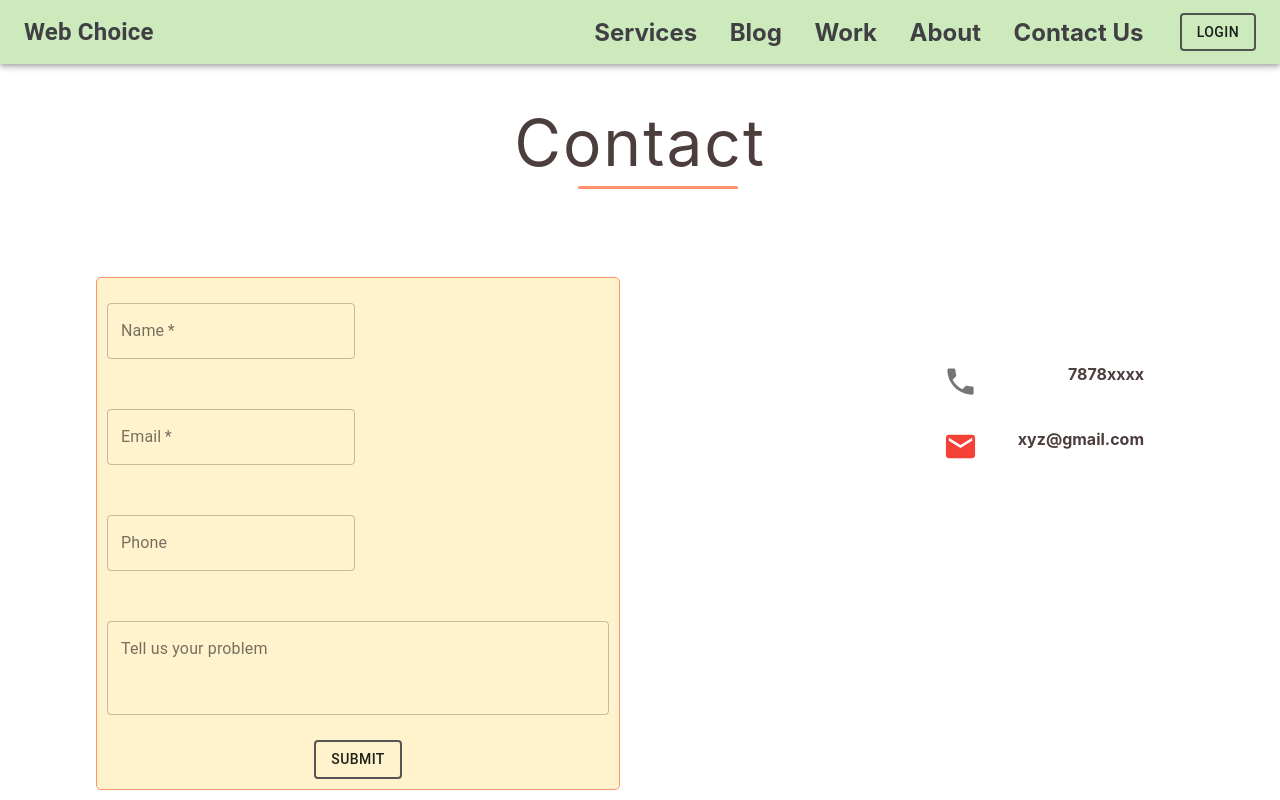
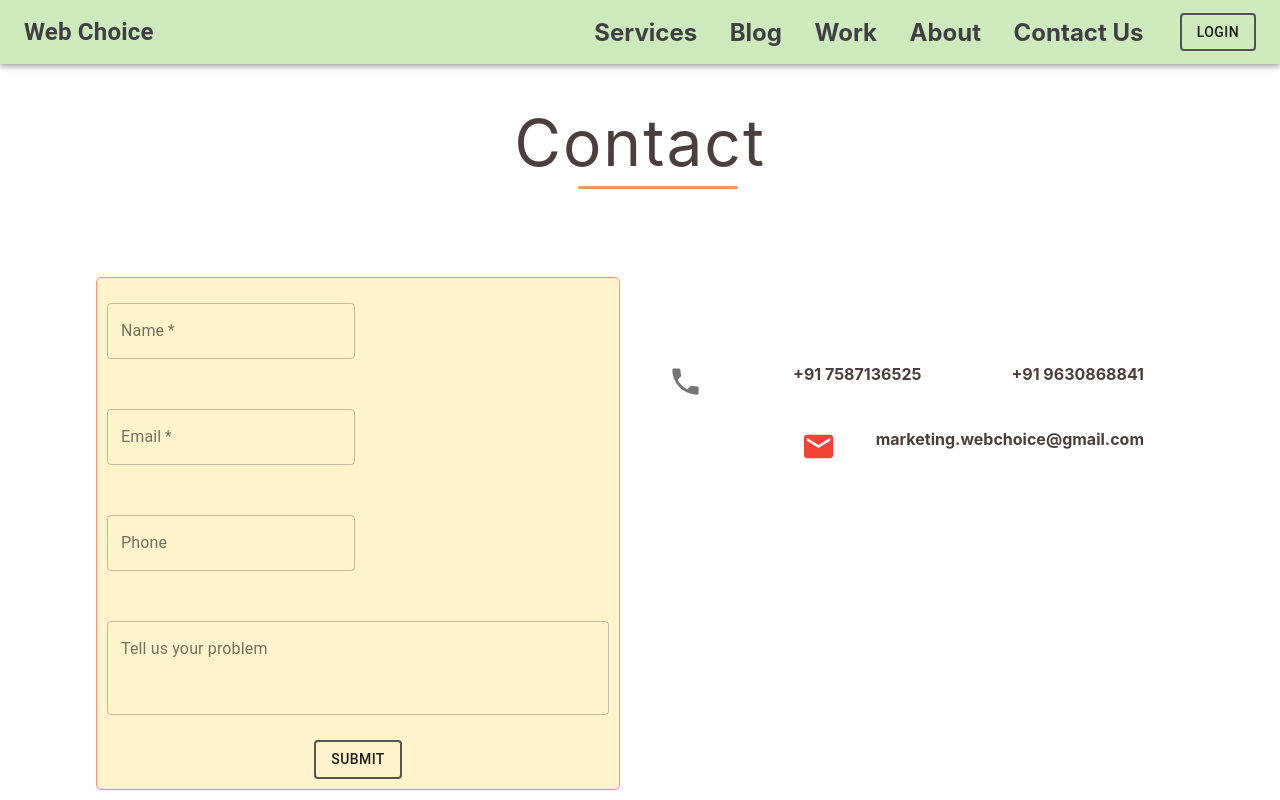
Before and after one commit to 99Atharva/Web-choice, a React (Create React App) app: page /contact in a window 1280 px wide. Shown: the top 800 px of the page. Built offline with nearby package versions, Linux system fonts and the light colour scheme.

Commit message:
commit done!

```diff
--- a/package.json
+++ b/package.json
@@ -13,6 +13,7 @@
     "react-dom": "^17.0.1",
     "react-router-dom": "^5.2.0",
     "react-scripts": "4.0.1",
+    "router": "^1.3.5",
     "web-vitals": "^0.2.4"
   },
   "scripts": {
--- a/src/Elements/Contact.js
+++ b/src/Elements/Contact.js
@@ -43,11 +43,12 @@ function Contact() {
 
                 <div className="phone">
                    <PhoneIcon fontSize="large" color="action" />
-                   <h4>7878xxxx </h4>
+                   <h4>+91 7587136525 </h4>
+                   <h4>+91 9630868841 </h4>
                   </div>
                    <div className="email">
                    <EmailIcon fontSize="large"  color="error" />
-                   <h4>xyz@gmail.com </h4>
+                   <h4>marketing.webchoice@gmail.com </h4>
                 </div>
 
             </div>
```
Also changed, not shown: 1 other file (tests, documents, lock files or other folders).
